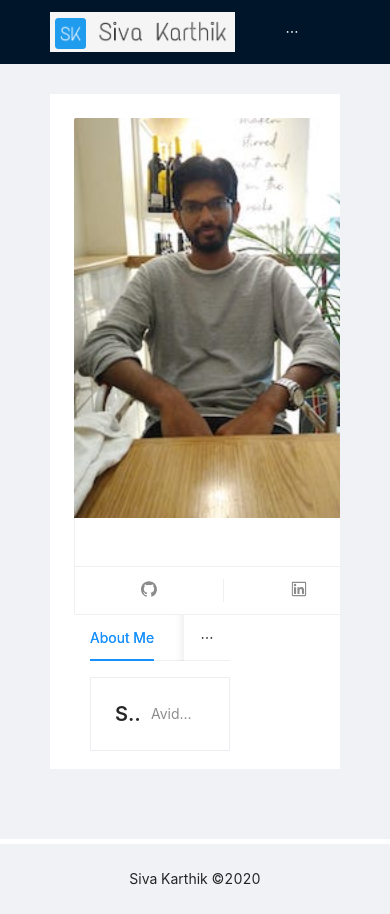
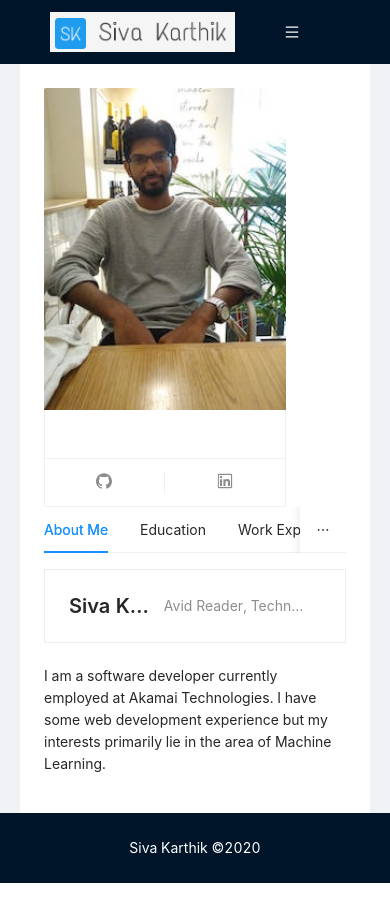
Before and after one commit to sivakarthik51/personal-website, a React (Create React App) app in the folder react-ui/: page / in a window 390 px wide. After the commit the page ends 883 px from the top, so only its background shows below. Built offline with nearby package versions, Linux system fonts and the light colour scheme.

Commit message:
Responsive Design and Changing layouts

```diff
--- a/react-ui/package.json
+++ b/react-ui/package.json
@@ -10,7 +10,7 @@
     "@testing-library/jest-dom": "^4.2.4",
     "@testing-library/react": "^9.3.2",
     "@testing-library/user-event": "^7.1.2",
-    "antd": "^4.0.2",
+    "antd": "^4.3.1",
     "react": "^16.13.0",
     "react-dom": "^16.13.0",
     "react-router-dom": "^5.1.2",
--- a/react-ui/src/About/About.js
+++ b/react-ui/src/About/About.js
@@ -14,12 +14,10 @@ export default class AboutComponent extends React.Component {
     render(){
         return (
             <>
-
-
-          <Row gutter={16}>
-          <Col>
+          <Row >
+          <Col xs={24} sm={24} md={24} lg={10} xl={10} style={{horizontalAlign:'center'}}>
                 <Card
-                    style={{ width: 300 }}
+                    style={{ width: '80%' }}
                     cover={
                     <img
                         alt="Siva Karthik"
@@ -33,10 +31,10 @@ export default class AboutComponent extends React.Component {
                     ]}
                     >
                 </Card>
-                </Col>
+           </Col>
 
 
-            <Col span={16} style={{paddingLeft:'24px'}}>
+            <Col xs={24} sm={24} md={24} lg={14} xl={14} >
             <Tabs defaultActiveKey="1" >
                 <TabPane tab="About Me" key="1">
                 <PageHeader
--- a/react-ui/src/About/Education.js
+++ b/react-ui/src/About/Education.js
@@ -48,7 +48,7 @@ export default class EductionComponent extends React.Component{
 
     render() {
         return (
-            <Table dataSource={this.state.dataSource} columns={this.state.columns} pagination={false} />
+            <Table dataSource={this.state.dataSource} columns={this.state.columns} pagination={false} scroll={{x:window.innerHeight}} />
         )
     }
 }
--- a/react-ui/src/About/WorkExperience.js
+++ b/react-ui/src/About/WorkExperience.js
@@ -71,7 +71,7 @@ export default class WorkExperienceComponent extends React.Component{
 
     render() {
         return (
-            <Table dataSource={this.state.dataSource} columns={this.state.columns} pagination={false} />
+            <Table dataSource={this.state.dataSource} columns={this.state.columns} pagination={false} scroll={{x:window.innerHeight}} />
         )
     }
 }
--- a/react-ui/src/App.css
+++ b/react-ui/src/App.css
@@ -8,12 +8,6 @@
 .App-logo {
   height: 40vmin;
   pointer-events: none;
-}
-
-@media (prefers-reduced-motion: no-preference) {
-  .App-logo {
-    animation: App-logo-spin infinite 20s linear;
-  }
 }
 
 .App-header {
@@ -31,9 +25,23 @@
   color: #61dafb;
 }
 
+.subMenu {
+  display: none !important;
+}
+
+@media only screen and (max-width: 700px) {
+  .menuExpanded {
+    display: none !important;
+  }
+  .subMenu {
+    float: right !important;
+    display: block !important;
+  }
+}
+
 .site-layout-content {
   background: #fff;
-  padding: 24px;
+  padding: 5px;
 
 }
 .logo {
@@ -53,6 +61,10 @@
   border: 1px solid rgb(235, 237, 240);
 }
 
+.site-footer {
+  background-color: #001529;
+  color:white
+}
 #customize-list{
   float:left;
   margin-left:20px;
--- a/react-ui/src/App.js
+++ b/react-ui/src/App.js
@@ -5,13 +5,13 @@ import { MemoryRouter as Router, Route, Link, Redirect } from 'react-router-dom'
 import AboutComponent from './About/About';
 import PortfolioComponent from './Portfolio/Portfolio';
 import ContactComponent from './Contact/Contact';
-import Scroll from 'react-scroll';
 
-import { MailOutlined,SmileOutlined,CodeOutlined } from '@ant-design/icons';
+import { MailOutlined,SmileOutlined,CodeOutlined, MenuOutlined } from '@ant-design/icons';
 
 const { Header, Content, Footer } = Layout;
 
-var Element = Scroll.Element;
+const {SubMenu} = Menu;
+
 
 
 function App() {
@@ -20,29 +20,28 @@ function App() {
       <Layout className="layout">
     <Header style={{ position: 'fixed', zIndex: 1, width: '100%' }}>
       <div className="logo" >
-       <img style={{height:'31px',marginBottom:'24px'}} src={require('./logo.png')} alt="logo" />
-        </div>
+        <img style={{height:'31px',marginBottom:'24px'}} src={require('./logo.png')} alt="logo" />
+      </div>
       <Menu
         theme="dark"
         mode="horizontal"
         defaultSelectedKeys={['1']}
         style={{ lineHeight: '64px' }}
       >
-        <Menu.Item key="1"> <SmileOutlined />About<Link to='/about' /></Menu.Item>
-        <Menu.Item key="2"><CodeOutlined />Portfolio<Link to='/portfolio' /></Menu.Item>
-        <Menu.Item key="3"><MailOutlined />Contact<Link to='/contact' /></Menu.Item>
+          <Menu.Item key="1" className="menuExpanded" icon={<SmileOutlined />} >About<Link to='/about' /></Menu.Item>
+          <Menu.Item key="2" className="menuExpanded" icon={<CodeOutlined />}>Portfolio<Link to='/portfolio' /></Menu.Item>
+          <Menu.Item key="3" className="menuExpanded" icon={<MailOutlined />}>Contact<Link to='/contact' /></Menu.Item>
+
+        <SubMenu icon={<MenuOutlined />} className="subMenu">
+          <Menu.Item key="1" icon={<SmileOutlined />} >About<Link to='/about' /></Menu.Item>
+          <Menu.Item key="2" icon={<CodeOutlined />}>Portfolio<Link to='/portfolio' /></Menu.Item>
+          <Menu.Item key="3" icont={<MailOutlined />}>Contact<Link to='/contact' /></Menu.Item>
+        </SubMenu>
       </Menu>
     </Header>
-    <Content className = "site-layout" style={{ padding: '0 50px', marginTop: 64 }}>
+    <Content className = "site-layout" style={{ padding: '0 20px', marginTop: 64 }}>
 
-      <Element name="scrollable-content" className="element" id="containerElement" style={{
-          marginTop:'30px',
-          position: 'relative',
-          height: '80vh',
-          overflow: 'scroll',
-          marginBottom: '70px'
-        }}>
-        <div className="site-layout-content" style={{ padding: 24, minHeight: '80vh' }}>
+        <div className="site-layout-content" style={{ padding: 24 }}>
           <Route path="/" render={() => (
                       <Redirect to="/about" />
                     )} />
@@ -50,10 +49,9 @@ function App() {
           <Route path = "/portfolio" component = {PortfolioComponent} />
           <Route path = "/contact" component = {ContactComponent} />
         </div>
-      </Element>
 
     </Content>
-    <Footer style={{ textAlign: 'center',position:'absolute',top:'100vh',width:'100%' }}>Siva Karthik ©{(new Date().getFullYear())} </Footer>
+    <Footer className="site-footer" style={{ textAlign: 'center',position:'relative',top:'100%',width:'100%' }}>Siva Karthik ©{(new Date().getFullYear())} </Footer>
   </Layout>
   </Router>
 
--- a/react-ui/src/Portfolio/Portfolio.js
+++ b/react-ui/src/Portfolio/Portfolio.js
@@ -1,9 +1,10 @@
 import React from 'react';
-import {Card,Descriptions,Col,Row,Tag, PageHeader,Tabs,Select} from 'antd';
+import {Card,Avatar,Col,Row,Badge, PageHeader,Tabs,Select , Tooltip} from 'antd';
 import { GithubOutlined,LinkOutlined } from '@ant-design/icons';
 
 const { TabPane } = Tabs;
 const { Option } = Select;
+const { Meta } = Card;
 export default class PortfolioComponent extends React.Component {
     constructor(props){
         super(props);
@@ -17,21 +18,23 @@ export default class PortfolioComponent extends React.Component {
                 {
                     'key':'1',
                     'title':'NNCPP',
-                    'description':'Implementation of a Neural Network in C++',
+                    'description':' This is a basic implementation of a Neural Network in C++. A feedforward network framework.',
                     'dates':'2020',
                     'tags':['C++','Neural Network','Deep Learning','Machine Learning'],
                     'githubLink': 'https://github.com/sivakarthik51/NNCPP',
-                    'status':'In Progress'
+                    'active':false,
+                    'avatarText':'C++'
                 },
                 {
                     'key':'2',
                     'title':'Chat Application',
-                    'description':'Implementaion of a Simple Chat Application in React',
+                    'description':'Implementaion of a Simple Chat Application using socket.io, node and React. There is support for chat rooms.',
                     'dates':'2020',
                     'tags':['Node','React','socket-io'],
                     'githubLink': 'https://github.com/sivakarthik51/chat-app',
                     'projectLink':'https://antd-chat-app.netlify.app/',
-                    'status':'In Progress'
+                    'active':false,
+                    'avatarText':'JS'
                 },
                 {
                     'key':'3',
@@ -40,17 +43,19 @@ export default class PortfolioComponent extends React.Component {
                     'dates':'2020',
                     'tags':['React','Node'],
                     'githubLink': 'https://github.com/sivakarthik51/personal-website',
-                    'status':'In Progress'
+                    'active':true,
+                    'avatarText':'JS'
                 },
                 {
                     'key':'4',
                     'title':'Covid-19 Tracker',
-                    'description':'Tracking the Covid-19 Outbreak',
+                    'description':'Tracking the Covid-19 Outbreak. This includes the statistics for different countries with both a graph and map view.',
                     'dates':'2020',
                     'tags':['React','Node','antd','highcharts'],
                     'githubLink': 'https://github.com/sivakarthik51/covid-tracker',
                     'projectLink':'http://c19track.netlify.app/',
-                    'status':'Complete'
+                    'active':false,
+                    'avatarText':'JS'
                 }
 
 
@@ -59,10 +64,11 @@ export default class PortfolioComponent extends React.Component {
                 {
                     'key':'1',
                     'title':'Theatre Management',
-                    'description':'Theatre Management system for admins and regular users',
+                    'description':'Theatre Management system for Owners and Customers. Theatre owners can list their outlets and movies. Customers can search for movies and book tickets.',
                     'dates':'2016',
                     'tags':['Python','Django','DBMS','Database', 'Web Development'],
-                    'githubLink': 'https://github.com/sivakarthik51/TheatreManagement'
+                    'githubLink': 'https://github.com/sivakarthik51/TheatreManagement',
+                    'avatarText':'Py'
                 },
                 {
                     'key':'2',
@@ -70,7 +76,8 @@ export default class PortfolioComponent extends React.Component {
                     'description':'Implementing Load Balancing for SDN using floodlight controller',
                     'dates':'2018',
                     'tags':['Networks','Java','Floodlight','SDN'],
-                    'githubLink': ''
+                    'githubLink': '',
+                    'avatarText':'Java'
                 },
                 {
                     'key':'3',
@@ -78,7 +85,8 @@ export default class PortfolioComponent extends React.Component {
                     'description':'SIP based Local Call Routing mechanism',
                     'dates':'2015-18',
                     'tags':['SIP','Networks','Python'],
-                    'githubLink': ''
+                    'githubLink': '',
+                    'avatarText':'Py'
                 },
                 {
                     'key':'4',
@@ -86,7 +94,8 @@ export default class PortfolioComponent extends React.Component {
                     'description':'Chatbot using RNN with LSTM units trained on Movie Dialogues',
                     'dates':'2017',
                     'tags':['Machine Learning','Deep Learning','Python'],
-                    'githubLink': ''
+                    'githubLink': '',
+                    'avatarText':'Py'
                 }
 
             ],
@@ -94,19 +103,21 @@ export default class PortfolioComponent extends React.Component {
                 {
                     'key':'1',
                     'title':'PPRM',
-                    'description':'Project Portfolio and Resource Managment',
+                    'description':'Project Portfolio and Resource Managment. This project aims to provide a tool for Management to track resource usage and allocate work accordingly.',
                     'dates':'2016',
                     'tags':['Javascript','Angular','Salesforce', 'Web Development'],
-                    'githubLink': ''
+                    'githubLink': '',
+                    'avatarText':'JS'
                 },
                 {
                     'key':'2',
                     'title':'Enterprise Search',
-                    'description':'Created a Search Platform indexing all repositories in the organization',
+                    'description':'Created a Search Platform indexing all repositories in the organization. Worked on setting up a Machine Learning model to classify documents.',
                     'dates':'2019',
-                    'tags':['C#','Python','Search'],
+                    'tags':['C#','Python','Search', 'Machine Learning'],
                     'githubLink': '',
-                    'status':'Running'
+                    'active':true,
+                    'avatarText':'C#'
                 },
                 {
                     'key':'3',
@@ -114,7 +125,8 @@ export default class PortfolioComponent extends React.Component {
                     'description':'Developed APIs for Salesforce Objects',
                     'dates':'2019',
                     'tags':['Mulesoft','Salesforce'],
-                    'githubLink': ''
+                    'githubLink': '',
+                    'avatarText':'API'
                 }
 
             ]
@@ -169,21 +181,26 @@ export default class PortfolioComponent extends React.Component {
     {
         var crds = projects.map((data,index) =>{
             return (
-                <Col span={12} key={data.key}>
-                    <Card title={data.title} style={{marginTop:16}}
+                <Col xs={24} sm={24} md={24} lg={12} xl={12} key={data.key}>
+                    <Card  style={{marginTop:16}}
                     actions={this.getActions(data)}
-                    extra={data.status?<Tag color="#108ee9">{data.status}</Tag>:null}>
-                        <Descriptions bordered>
+                    >
 
-                            <Descriptions.Item label="Description">{data.description}</Descriptions.Item>
-                            <Descriptions.Item label="Dates">{data.dates}</Descriptions.Item>
-                            <br />
-                            <Descriptions.Item label="Tags">
-                                {data.tags.map((tag,inx) => {
-                                    return (<Tag key={index+'-'+inx}>{tag}</Tag>);
-                                })}
-                            </Descriptions.Item>
-                        </Descriptions>
+                        <Meta
+                            avatar={
+                            <Avatar>{data.avatarText}</Avatar>
+                            }
+                            title={
+                                <>
+                                {data.title}
+                                &nbsp;
+                                <Tooltip title="Active Project">
+                                    <Badge status={data.active?"processing":null} />
+                                </Tooltip>
+                                </>
+                                }
+                            description={data.description}
+                        />
                     </Card>
 
                 {index%2===0?<br /> :null}
@@ -192,6 +209,7 @@ export default class PortfolioComponent extends React.Component {
             return crds;
     }
     render(){
+
         const collegeProjs = this.getCards(this.state.filteredCollegeProjects);
         const vocationsProjs = this.getCards(this.state.filteredVocationalProjects);
         const miscProjs = this.getCards(this.state.filteredMiscProjects);
@@ -213,7 +231,7 @@ export default class PortfolioComponent extends React.Component {
             {filterBySkills}
 
                 <br /> <br />
-                <Tabs tabPosition="left">
+                <Tabs tabPosition="top">
                     <TabPane tab="Miscellaneous Projects" key="1">
                         <PageHeader title="Miscellaneous Projects" className="site-page-header" subTitle="2020" />
 
```
Also changed, not shown: 1 other file (tests, documents, lock files or other folders).
